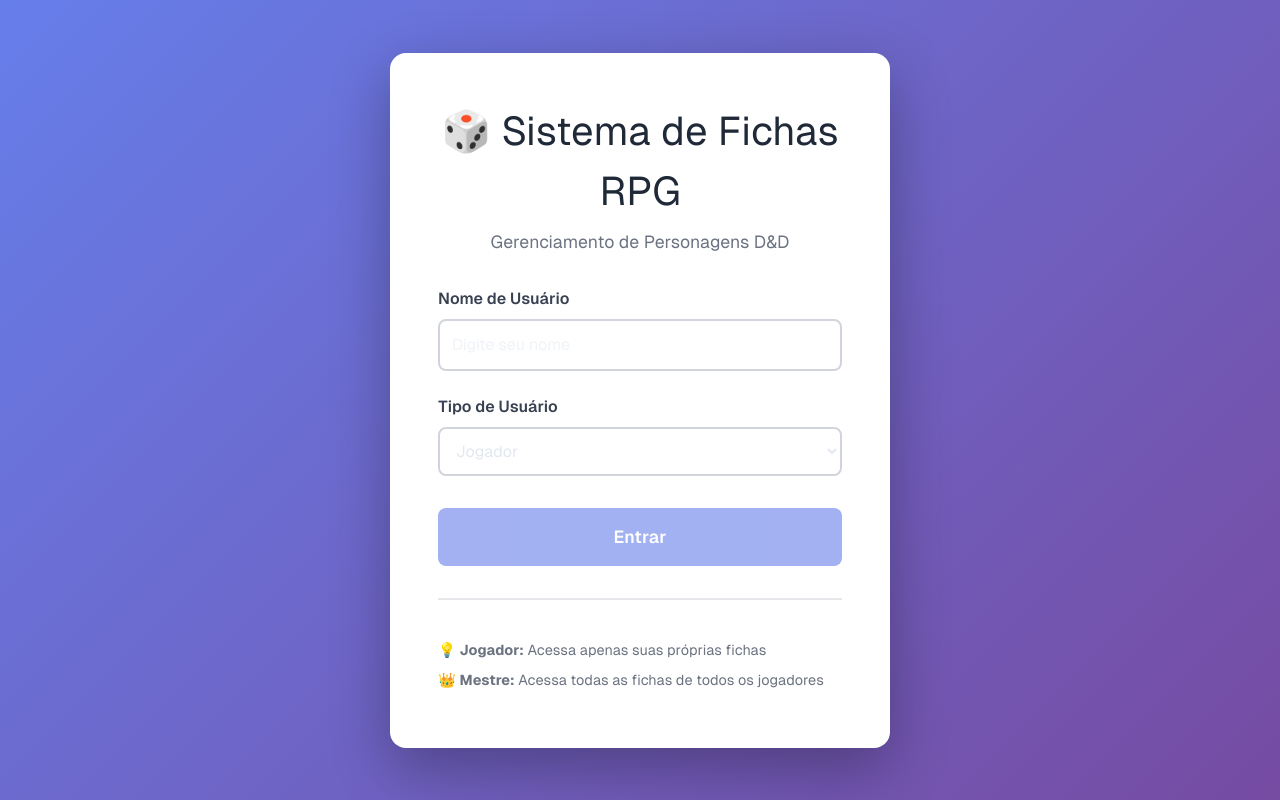
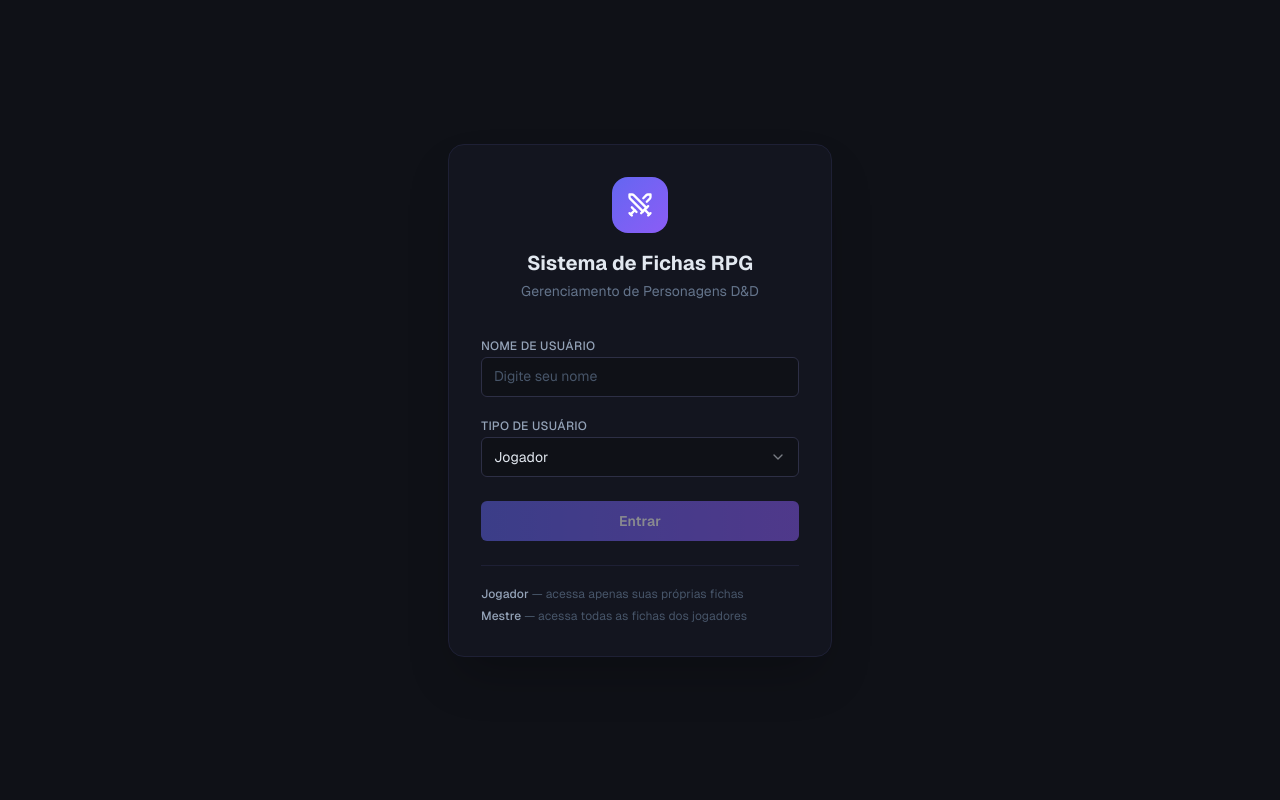
Before and after one commit to Mateus8741/tech-rpg, a Next.js app in the folder apps/web/: page / in a window 1280 px wide. Built offline with nearby package versions, Linux system fonts and the light colour scheme; no server answers.

Commit message:
feat(web): redesign login page with dark modern UI

```diff
--- a/apps/web/app/page.module.css
+++ /dev/null
@@ -1,136 +0,0 @@
-.loginContainer {
-  min-height: 100vh;
-  display: flex;
-  align-items: center;
-  justify-content: center;
-  background: linear-gradient(135deg, #667eea 0%, #764ba2 100%);
-  padding: 2rem;
-}
-
-.loginBox {
-  background: white;
-  border-radius: 16px;
-  padding: 3rem;
-  box-shadow: 0 20px 60px rgba(0, 0, 0, 0.3);
-  max-width: 500px;
-  width: 100%;
-}
-
-.title {
-  font-size: 2.5rem;
-  text-align: center;
-  margin-bottom: 0.5rem;
-  color: #1f2937;
-}
-
-.subtitle {
-  text-align: center;
-  color: #6b7280;
-  margin-bottom: 2rem;
-  font-size: 1.1rem;
-}
-
-.form {
-  display: flex;
-  flex-direction: column;
-  gap: 1.5rem;
-}
-
-.formGroup {
-  display: flex;
-  flex-direction: column;
-}
-
-.formGroup label {
-  font-weight: 600;
-  margin-bottom: 0.5rem;
-  color: #374151;
-}
-
-.input,
-.select {
-  padding: 0.75rem;
-  border: 2px solid #d1d5db;
-  border-radius: 8px;
-  font-size: 1rem;
-  transition: border-color 0.2s;
-}
-
-.input:focus,
-.select:focus {
-  outline: none;
-  border-color: #667eea;
-}
-
-.button {
-  padding: 1rem;
-  background: #667eea;
-  color: white;
-  border: none;
-  border-radius: 8px;
-  font-size: 1.1rem;
-  font-weight: 600;
-  cursor: pointer;
-  transition: background 0.2s;
-  margin-top: 0.5rem;
-}
-
-.button:hover:not(:disabled) {
-  background: #5568d3;
-}
-
-.button:disabled {
-  opacity: 0.6;
-  cursor: not-allowed;
-}
-
-.error {
-  padding: 0.75rem;
-  background: #fee2e2;
-  color: #991b1b;
-  border-radius: 8px;
-  text-align: center;
-  font-size: 0.9rem;
-}
-
-.info {
-  margin-top: 2rem;
-  padding-top: 2rem;
-  border-top: 2px solid #e5e7eb;
-  font-size: 0.9rem;
-  color: #6b7280;
-}
-
-.info p {
-  margin: 0.5rem 0;
-}
-
-@media (prefers-color-scheme: dark) {
-  .loginBox {
-    background: #1a1a1a;
-  }
-
-  .title {
-    color: #f3f4f6;
-  }
-
-  .subtitle {
-    color: #9ca3af;
-  }
-
-  .formGroup label {
-    color: #d1d5db;
-  }
-
-  .input,
-  .select {
-    background: #2a2a2a;
-    border-color: #444;
-    color: #f3f4f6;
-  }
-
-  .info {
-    border-color: #333;
-    color: #9ca3af;
-  }
-}
--- a/apps/web/app/page.tsx
+++ b/apps/web/app/page.tsx
@@ -2,8 +2,17 @@
 
 import { useState, useEffect } from 'react';
 import { useRouter } from 'next/navigation';
-import { login, getUser, type User } from '@/lib/api';
-import styles from './page.module.css';
+import { Swords } from 'lucide-react';
+import { login } from '@/lib/api';
+import { Button } from '@/components/ui/button';
+import { Input } from '@/components/ui/input';
+import {
+  Select,
+  SelectContent,
+  SelectItem,
+  SelectTrigger,
+  SelectValue,
+} from '@/components/ui/select';
 
 export default function Home() {
   const [username, setUsername] = useState('');
@@ -13,11 +22,8 @@ export default function Home() {
   const router = useRouter();
 
   useEffect(() => {
-    // Verifica se já existe um usuário salvo
-    const savedUsername = localStorage.getItem('rpg_username');
-    if (savedUsername) {
-      setUsername(savedUsername);
-    }
+    const saved = localStorage.getItem('rpg_username');
+    if (saved) setUsername(saved);
   }, []);
 
   const handleLogin = async (e: React.FormEvent) => {
@@ -26,71 +32,84 @@ export default function Home() {
       setError('Por favor, insira um nome de usuário');
       return;
     }
-
     setLoading(true);
     setError('');
-
     try {
       await login(username.trim(), role);
       localStorage.setItem('rpg_username', username.trim());
       localStorage.setItem('rpg_role', role);
       router.push('/characters');
-    } catch (err) {
+    } catch {
       setError('Erro ao fazer login. Tente novamente.');
-      console.error(err);
     } finally {
       setLoading(false);
     }
   };
 
   return (
-    <div className={styles.loginContainer}>
-      <div className={styles.loginBox}>
-        <h1 className={styles.title}>🎲 Sistema de Fichas RPG</h1>
-        <p className={styles.subtitle}>Gerenciamento de Personagens D&D</p>
+    <div className="min-h-screen bg-[#0f1117] flex items-center justify-center p-4">
+      <div className="w-full max-w-sm bg-[#13151f] border border-[#1e2035] rounded-2xl p-8 shadow-2xl">
+        {/* Logo */}
+        <div className="flex flex-col items-center mb-8">
+          <div className="w-14 h-14 bg-gradient-to-br from-[#6366f1] to-[#8b5cf6] rounded-2xl flex items-center justify-center mb-4">
+            <Swords className="w-7 h-7 text-white" />
+          </div>
+          <h1 className="text-xl font-bold text-[#e2e8f0]">Sistema de Fichas RPG</h1>
+          <p className="text-sm text-[#64748b] mt-1">Gerenciamento de Personagens D&D</p>
+        </div>
 
-        <form onSubmit={handleLogin} className={styles.form}>
-          <div className={styles.formGroup}>
-            <label htmlFor="username">Nome de Usuário</label>
-            <input
-              id="username"
+        <form onSubmit={handleLogin} className="space-y-4">
+          <div className="space-y-1.5">
+            <label className="text-xs font-medium text-[#94a3b8] uppercase tracking-wide">
+              Nome de Usuário
+            </label>
+            <Input
               type="text"
               value={username}
               onChange={(e) => setUsername(e.target.value)}
               placeholder="Digite seu nome"
-              className={styles.input}
               disabled={loading}
+              className="bg-[#0f1117] border-[#2d2f45] text-[#e2e8f0] placeholder:text-[#475569] focus-visible:ring-[#6366f1]"
             />
           </div>
 
-          <div className={styles.formGroup}>
-            <label htmlFor="role">Tipo de Usuário</label>
-            <select
-              id="role"
-              value={role}
-              onChange={(e) => setRole(e.target.value as 'PLAYER' | 'MASTER')}
-              className={styles.select}
-              disabled={loading}
-            >
-              <option value="PLAYER">Jogador</option>
-              <option value="MASTER">Mestre</option>
-            </select>
+          <div className="space-y-1.5">
+            <label className="text-xs font-medium text-[#94a3b8] uppercase tracking-wide">
+              Tipo de Usuário
+            </label>
+            <Select value={role} onValueChange={(v) => setRole(v as 'PLAYER' | 'MASTER')} disabled={loading}>
+              <SelectTrigger className="bg-[#0f1117] border-[#2d2f45] text-[#e2e8f0] focus:ring-[#6366f1]">
+                <SelectValue />
+              </SelectTrigger>
+              <SelectContent className="bg-[#13151f] border-[#2d2f45]">
+                <SelectItem value="PLAYER" className="text-[#e2e8f0] focus:bg-[#6366f1]/20">Jogador</SelectItem>
+                <SelectItem value="MASTER" className="text-[#e2e8f0] focus:bg-[#6366f1]/20">Mestre</SelectItem>
+              </SelectContent>
+            </Select>
           </div>
 
-          {error && <div className={styles.error}>{error}</div>}
+          {error && (
+            <p className="text-sm text-red-400 bg-red-500/10 border border-red-500/20 rounded-lg px-3 py-2">
+              {error}
+            </p>
+          )}
 
-          <button
+          <Button
             type="submit"
-            className={styles.button}
             disabled={loading || !username.trim()}
+            className="w-full bg-gradient-to-r from-[#6366f1] to-[#8b5cf6] hover:from-[#4f46e5] hover:to-[#7c3aed] text-white border-0 font-semibold mt-2"
           >
             {loading ? 'Entrando...' : 'Entrar'}
-          </button>
+          </Button>
         </form>
 
-        <div className={styles.info}>
-          <p>💡 <strong>Jogador:</strong> Acessa apenas suas próprias fichas</p>
-          <p>👑 <strong>Mestre:</strong> Acessa todas as fichas de todos os jogadores</p>
+        <div className="mt-6 pt-5 border-t border-[#1e2035] space-y-1.5">
+          <p className="text-xs text-[#475569]">
+            <span className="text-[#94a3b8] font-medium">Jogador</span> — acessa apenas suas próprias fichas
+          </p>
+          <p className="text-xs text-[#475569]">
+            <span className="text-[#94a3b8] font-medium">Mestre</span> — acessa todas as fichas dos jogadores
+          </p>
         </div>
       </div>
     </div>
```
